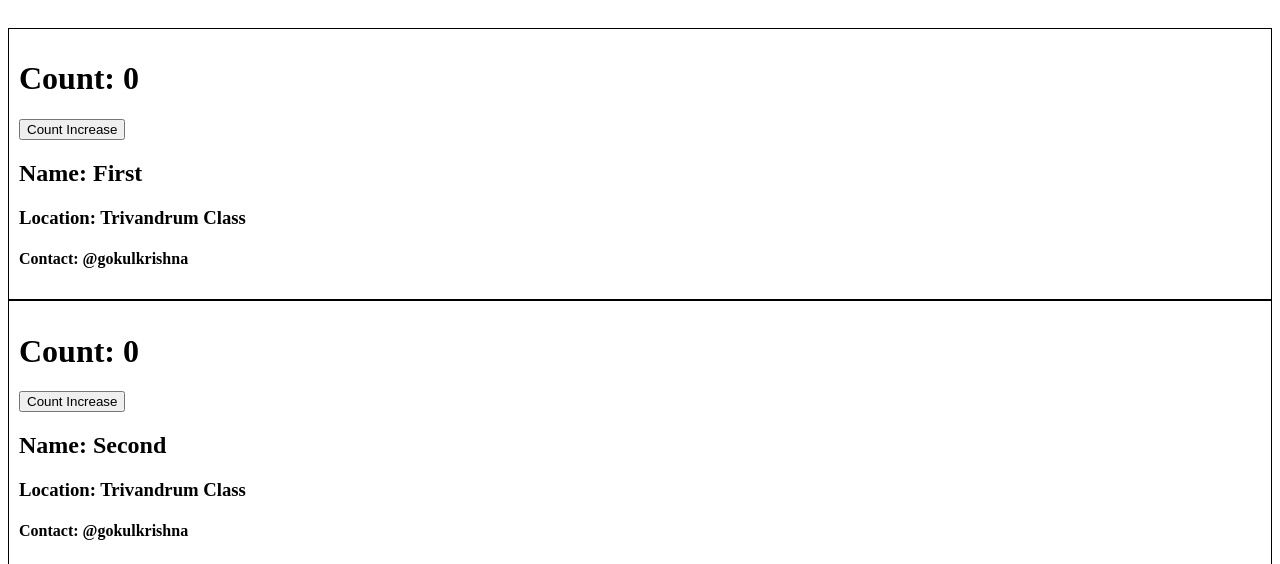
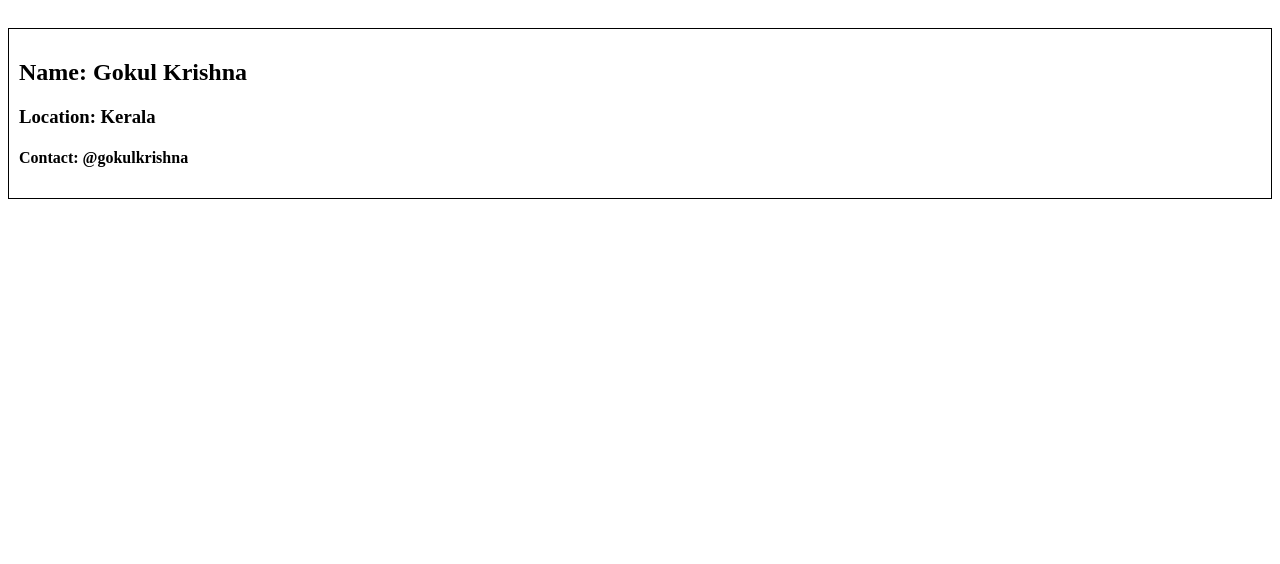
Before and after one commit to GokulKrishna434/react-dummy, a React (Vite) app: page /about in a window 1280 px wide. Shown: the part 236-800 px from the top of the page. Built offline with nearby package versions, Linux system fonts and the light colour scheme.

Commit message:
Componentd lifecycle hooks

```diff
--- a/src/components/About.jsx
+++ b/src/components/About.jsx
@@ -17,9 +17,7 @@ class About extends React.Component {
       <div>
         <h1>About</h1>
 
-        <UserClass name={'First'} location={'Trivandrum Class'} />
-        <UserClass name={'Second'} location={'Trivandrum Class'} />
-        <UserClass name={'Third'} location={'Trivandrum Class'} />
+        <UserClass />
       </div>
     );
   }
--- a/src/components/UserClass.jsx
+++ b/src/components/UserClass.jsx
@@ -4,33 +4,37 @@ class UserClass extends React.Component {
   constructor(props) {
     super(props);
     this.state = {
-      count: 0,
-      count2: 1,
+      userInfo: {
+        name: 'Gokul',
+        location: 'India',
+      },
     };
-    console.log(this.props.name, 'Child constructor');
   }
 
   componentDidMount() {
-    console.log(this.props.name, ' Child  did mount');
+    setTimeout(() => {
+      const newData = {
+        name: 'Gokul Krishna',
+        location: 'Kerala',
+      };
+      this.setState({
+        userInfo: newData,
+      });
+    }, [5000]);
+  }
+
+  componentDidUpdate() {
+    console.log('Component updated');
+  }
+
+  componentWillUnmount() {
+    console.log('Component unmounted');
   }
 
   render() {
-    console.log(this.props.name, 'Child render');
-
-    const { name, location } = this.props;
-    const { count } = this.state;
+    const { location, name } = this.state.userInfo;
     return (
       <div className="user-card">
-        <h1>Count: {count}</h1>
-        <button
-          onClick={() => {
-            this.setState({
-              count: this.state.count + 1,
-            });
-          }}
-        >
-          Count Increase
-        </button>
         <h2>Name: {name}</h2>
         <h3>Location: {location}</h3>
         <h4>Contact: @gokulkrishna</h4>
```
